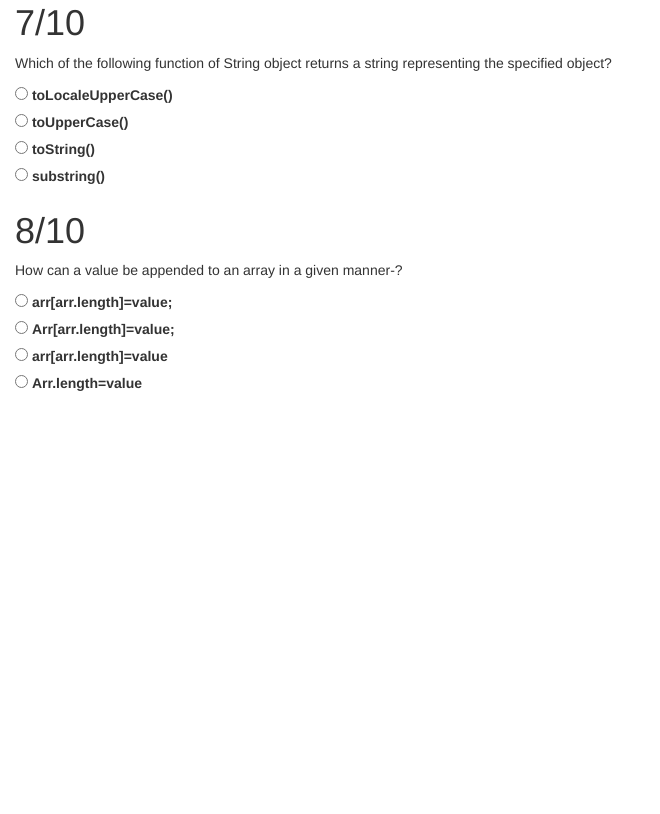
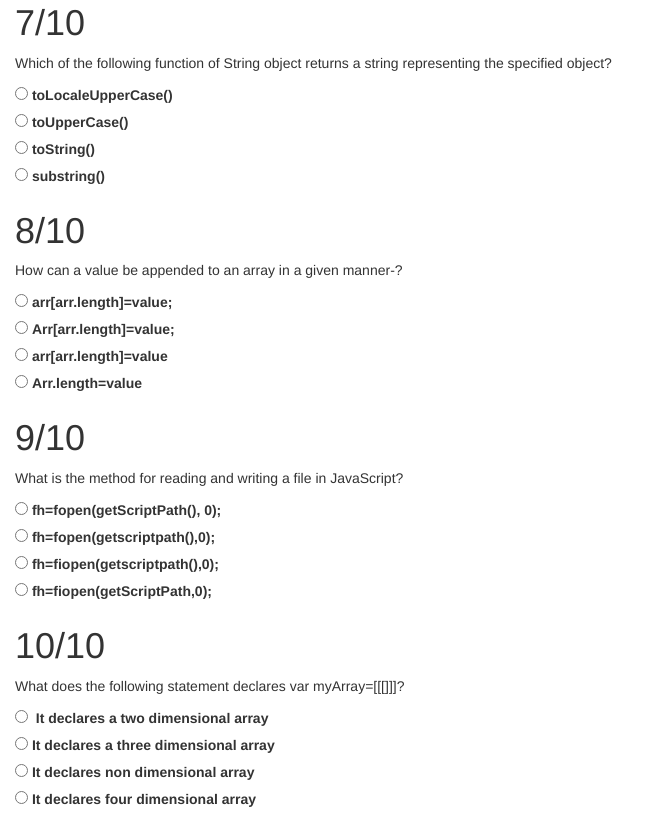
Before and after one commit to kazugufaith/Quiz-Board, a plain HTML site: page index.html in a window 1280 px wide. Shown: the part 1493-2307 px from the top of the page, without its empty margins (0-660 px from the left). Before the commit the page ends 1891 px from the top, so only its background shows below. Drawn offline with Linux system fonts and the light colour scheme.

```diff
--- a/index.html
+++ b/index.html
@@ -184,6 +184,48 @@
             <input class="form-check-input" id="question8D" name="question8" type="radio" value="0">
             <label class="form-check-label" for="question8D">Arr.length=value</label>
           </div>
+        </div>
+        <!-- Question 9 -->
+    <div class="ninth">
+      <h1>9/10</h1>
+      <p>What is the method for reading and writing a file in JavaScript?</p>
+      <div class="form-check">
+        <input class="form-check-input" id="question9A" name="question9" type="radio" value="0">
+        <label class="form-check-label" for="question9A">fh=fopen(getScriptPath(), 0);</label>
+      </div>
+      <div class="form-check">
+        <input class="form-check-input" id="question9B" name="question9" type="radio" value="0">
+        <label class="form-check-label" for="question9B">fh=fopen(getscriptpath(),0);</label>
+      </div>
+      <div class="form-check">
+        <input class="form-check-input" id="question9C" name="question9" type="radio" value="0">
+        <label class="form-check-label" for="question9C">fh=fiopen(getscriptpath(),0);</label>
+      </div>
+      <div class="form-check">
+        <input class="form-check-input" id="question9D" name="question9" type="radio" value="1">
+        <label class="form-check-label" for="question9D">fh=fiopen(getScriptPath,0);</label>
+      </div>
+    </div><!-- Question 10 -->
+        <div class="tenth">
+          <h1>10/10</h1>
+          <p>What does the following statement declares var myArray=[[[]]]?</p>
+          <div class="form-check">
+            <input class="form-check-input" id="question10A" name="question10" type="radio" value="0">
+            <label class="form-check-label" for="question10A"></label>
+            <label class="form-check-label" for="question10A">It declares a two dimensional array</label>
+          </div>
+          <div class="form-check">
+            <input class="form-check-input" id="question10B" name="question10" type="radio" value="1">
+            <label class="form-check-label" for="question10B">It declares a three dimensional array</label>
+          </div>
+          <div class="form-check">
+            <input class="form-check-input" id="question10C" name="question10" type="radio" value="0">
+            <label class="form-check-label" for="question10C">It declares non dimensional array</label>
+          </div>
+          <div class="form-check">
+            <input class="form-check-input" id="question10D" name="question10" type="radio" value="0">
+            <label class="form-check-label" for="question10D">It declares four dimensional array</label>
+          </div>
 
 
 
```
